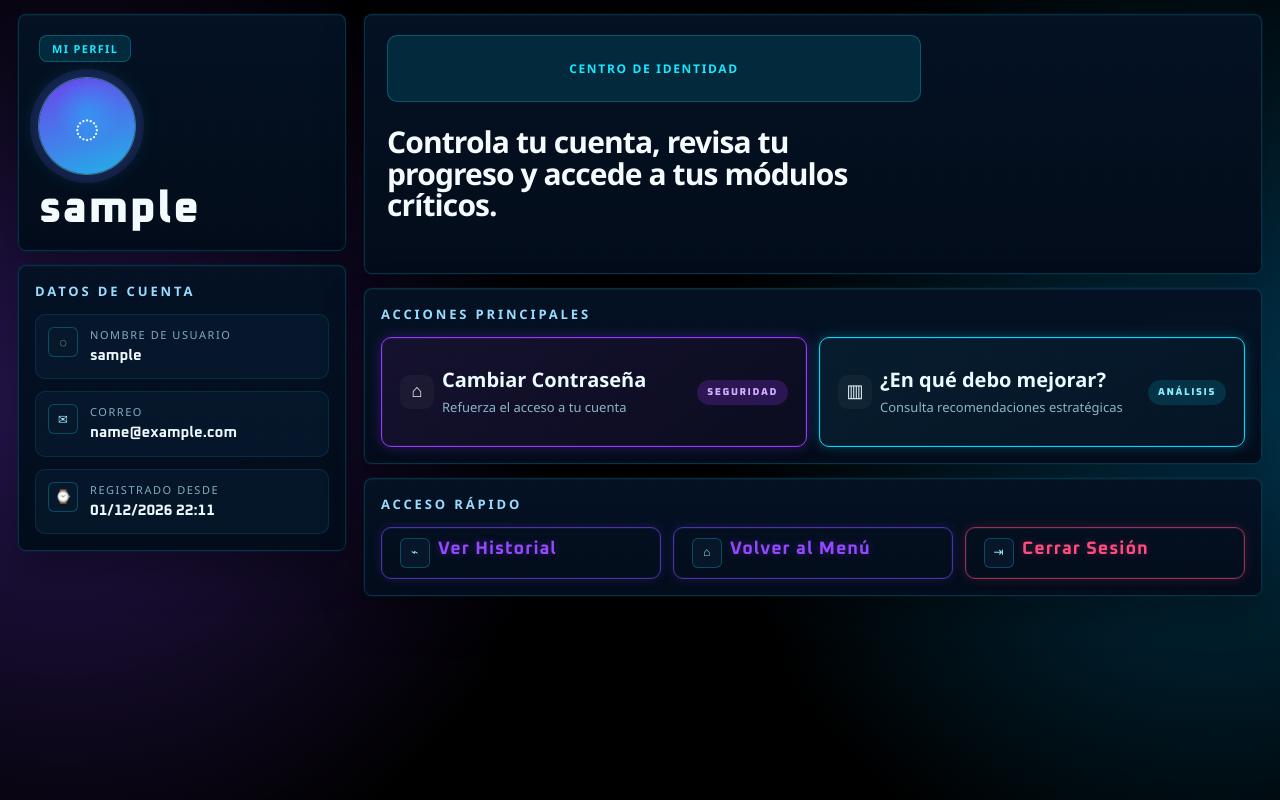
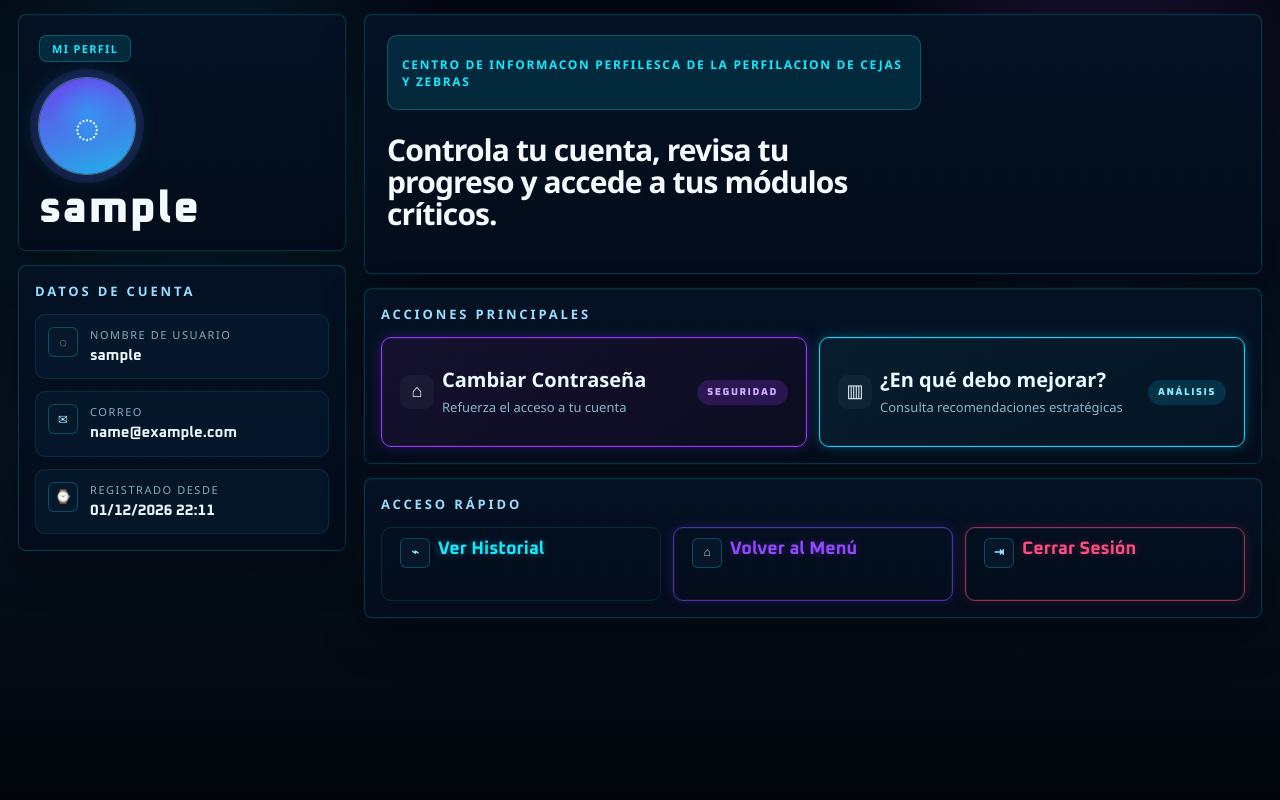
Before and after one commit to karen333-star/cybergame, a PHP site: page /perfil.php in a window 1280 px wide. Run offline with PHP 8.4, Linux system fonts and the light colour scheme; the visitor is signed in with stand-in values (Sample User, id 1); data comes from the database, SQL or seed files in the repository; data that the repository does not hold is empty.

Commit message:
diarrea la berraca

```diff
--- a/config.php
+++ b/config.php
@@ -14,7 +14,15 @@
 }
 
 // Conexión a BD CYBERGAME
-$conn = new mysqli("localhost", "root", "", "CYBERGAME");
+
+// Conexión a BD CYBERGAME
+$dbHost = getenv('CYBERGAME_DB_HOST') ?: 'localhost';
+$dbUser = getenv('CYBERGAME_DB_USER') ?: 'u592438158_Toska';
+$dbPass = getenv('CYBERGAME_DB_PASS') ?: 'LauraHermosa.117';
+$dbName = getenv('CYBERGAME_DB_NAME') ?: 'u592438158_cybergame';
+
+$conn = new mysqli($dbHost, $dbUser, $dbPass, $dbName);
+
 
 // Verificar conexión
 if ($conn->connect_error) {
--- a/perfil.php
+++ b/perfil.php
@@ -216,7 +216,7 @@
                 <div class="profile-panel profile-brand-panel">
                     <div class="profile-kicker">MI PERFIL</div>
                     <div class="profile-avatar" aria-hidden="true">◌</div>
-                    <h2 class="profile-user-name oxanium-700"><?php echo htmlspecialchars($userProfile['nombre_usuario'] ?? '-'); ?></h2>
+                    <h2 class="profile-user-name"><?php echo htmlspecialchars($userProfile['nombre_usuario'] ?? '-'); ?></h2>
                 </div>
 
                 <div class="profile-panel profile-account-panel">
@@ -261,7 +261,7 @@
                 <?php endif; ?>
 
                 <section class="profile-hero">
-                    <div class="profile-kicker profile-kicker-main">CENTRO DE IDENTIDAD</div>
+                    <div class="profile-kicker profile-kicker-main">CENTRO DE INFORMACON PERFILESCA DE LA PERFILACION DE CEJAS Y ZEBRAS</div>
                     <h1>Controla tu cuenta, revisa tu progreso y accede a tus módulos críticos.</h1>
                 </section>
 
@@ -391,15 +391,15 @@
                 <section class="profile-panel profile-quick-panel">
                     <h3 class="profile-panel-title">Acceso Rápido</h3>
                     <div class="profile-quick-grid">
-                        <a href="historial.php" class="menu-btn menu-btn-secondary profile-quick-btn">
+                        <a href="historial.php" class="menu-btn profile-quick-btn">
                             <span class="profile-quick-icon" aria-hidden="true">⌁</span>
                             <span class="profile-quick-copy"><strong>Ver Historial</strong><small>Resultados, comparativas y desempeño</small></span>
                         </a>
-                        <a href="menu.php" class="menu-btn menu-btn-secondary profile-quick-btn">
+                        <a href="menu.php" class="menu-btn profile-quick-btn">
                             <span class="profile-quick-icon" aria-hidden="true">⌂</span>
                             <span class="profile-quick-copy"><strong>Volver al Menú</strong><small>Regresa al centro de control principal</small></span>
                         </a>
-                        <a href="menu.php?logout=1" class="menu-btn menu-btn-danger logout-btn profile-quick-btn">
+                        <a href="menu.php?logout=1" class="menu-btn logout-btn profile-quick-btn">
                             <span class="profile-quick-icon" aria-hidden="true">⇥</span>
                             <span class="profile-quick-copy"><strong>Cerrar Sesión</strong><small>Salir del sistema de forma segura</small></span>
                         </a>
--- a/profile.css
+++ b/profile.css
@@ -9,9 +9,9 @@
         justify-content: flex-start;
         padding: 18px;
         background:
-            radial-gradient(circle at 5% 50%, rgba(122, 68, 255, 0.32), transparent 40%),
-            radial-gradient(circle at 95% 50%, rgba(0, 173, 255, 0.32), transparent 40%),
-            linear-gradient(180deg, #000000 0%, #000000 100%);
+            radial-gradient(circle at 15% 15%, rgba(0, 230, 255, 0.12), transparent 22%),
+            radial-gradient(circle at 86% 10%, rgba(168, 85, 247, 0.14), transparent 18%),
+            linear-gradient(180deg, #030712 0%, #06111f 55%, #02060c 100%);
     }
 
     body.profile-page .container.profile-shell {
@@ -477,41 +477,23 @@
     }
 
     body.profile-page .profile-quick-panel .menu-btn {
-        width: min(240px, 100%);
-        min-height: 44px;
-        padding: 10px 14px 10px 30px;
-        border: 1px solid rgba(0, 214, 255, 0.28);
-        border-radius: 8px;
-        background: linear-gradient(180deg, rgba(8, 22, 40, 0.28), rgba(8, 22, 40, 0.28));
-        box-shadow: 0 0 0 1px rgba(0, 214, 255, 0.18), 0 0 18px rgba(0, 214, 255, 0.22);
-        color: #ffffff;
-        justify-content: center;
-        position: relative;
-        font-family: 'Rajdhani', sans-serif;
-        font-weight: 400;
-        letter-spacing: 0.06em;
-        transition: transform 0.2s ease, box-shadow 0.2s ease;
-    }
-
-    body.profile-page .profile-quick-panel .menu-btn::before {
-        position: absolute;
-        left: 12px;
-        font-size: 0.9em;
+        width: 100%;
+        padding: 14px 16px;
+        border-radius: 12px;
+        background: rgba(8, 22, 40, 0.88);
+        border: 1px solid rgba(0, 214, 255, 0.14);
+        box-shadow: none;
+        color: #eafcff;
+        justify-content: flex-start;
     }
 
     body.profile-page .profile-quick-panel .menu-btn:hover {
         transform: translateY(-2px);
-        box-shadow: 0 0 0 1px rgba(0, 214, 255, 0.28), 0 0 22px rgba(0, 214, 255, 0.32);
+        border-color: rgba(0, 214, 255, 0.28);
     }
 
     body.profile-page .profile-quick-panel .logout-btn {
         border-color: rgba(239, 68, 68, 0.34);
-        box-shadow: 0 0 0 1px rgba(239, 68, 68, 0.18), 0 0 18px rgba(239, 68, 68, 0.22);
-        color: #ffffff;
-    }
-
-    body.profile-page .profile-quick-panel .logout-btn::before {
-        color: rgba(239, 68, 68, 0.34);
     }
 
     @media (max-width: 1100px) {
@@ -872,23 +854,11 @@
     text-shadow: 0 0 8px rgba(148, 72, 255, 0.32);
 }
 
-body.profile-page .profile-quick-panel .menu-btn-secondary {
-    border-color: rgba(122, 74, 255, 0.62);
-    box-shadow: 0 0 12px rgba(122, 74, 255, 0.18), inset 0 0 0 1px rgba(122, 74, 255, 0.1);
-}
-
-body.profile-page .profile-quick-panel .menu-btn-secondary .profile-quick-copy strong {
-    color: #9448ff;
-    text-shadow: 0 0 8px rgba(148, 72, 255, 0.32);
-}
-
-body.profile-page .profile-quick-panel .menu-btn-danger,
 body.profile-page .profile-quick-panel .logout-btn {
     border-color: rgba(255, 76, 128, 0.58);
     box-shadow: 0 0 12px rgba(255, 76, 128, 0.16), inset 0 0 0 1px rgba(255, 76, 128, 0.1);
 }
 
-body.profile-page .profile-quick-panel .menu-btn-danger .profile-quick-copy strong,
 body.profile-page .profile-quick-panel .logout-btn .profile-quick-copy strong {
     color: #ff4c80;
     text-shadow: 0 0 8px rgba(255, 76, 128, 0.3);
```
Also changed, not shown: historial.php (+4 -4 lines), history.css (+12 -38 lines), hotorial.css (+14 -32 lines), index.html (+5 -5 lines), menu.css (line endings or trailing spaces), menu.php (line endings or trailing spaces).
